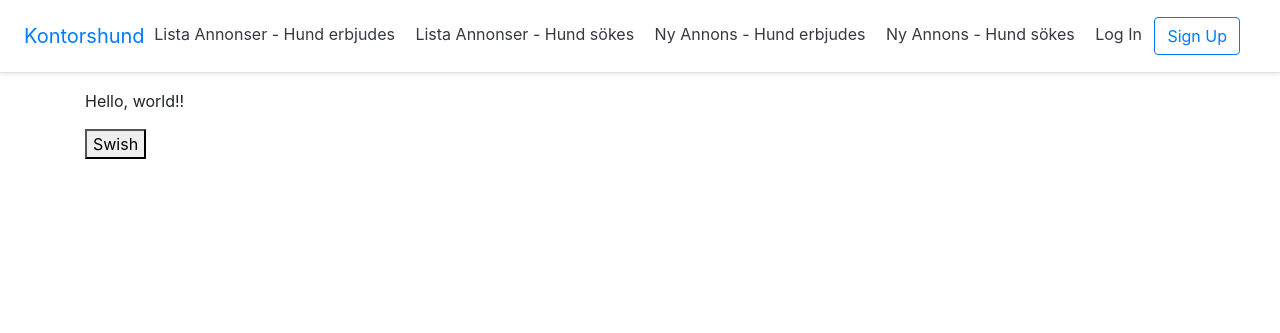
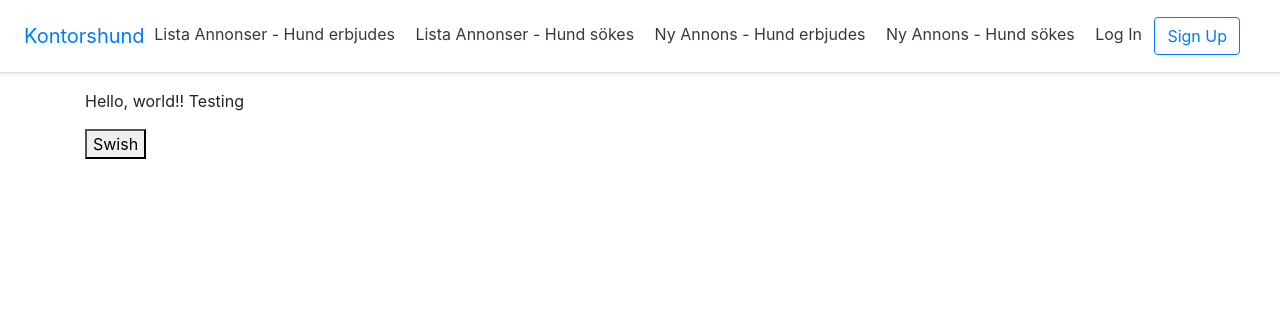
Before and after one commit to minifisk/kontorshund, a Django app: page / in a window 1280 px wide. Shown: the top 333 px of the page. Run offline with Django 3.2, Linux system fonts and the light colour scheme; some libraries are stand-ins or nearby versions.

```diff
--- a/templates/core/index.html
+++ b/templates/core/index.html
@@ -3,7 +3,7 @@
 {% block title %}Index{% endblock title %}
 
 {% block content %}
-  <p>Hello, world!!</p>
+  <p>Hello, world!! Testing</p>
 
 
   <button id="swish">Swish</button>
```
